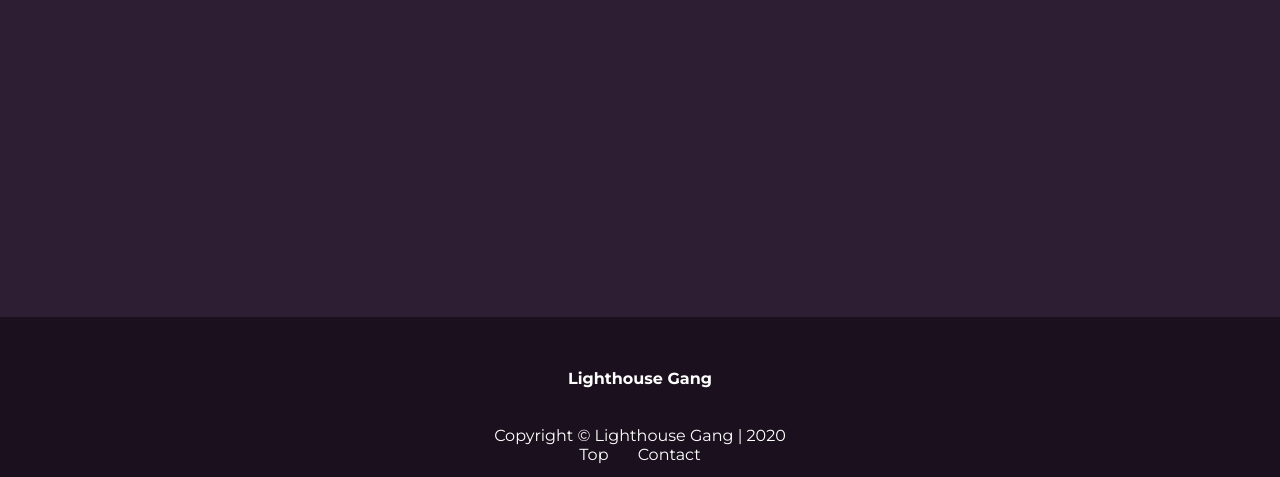
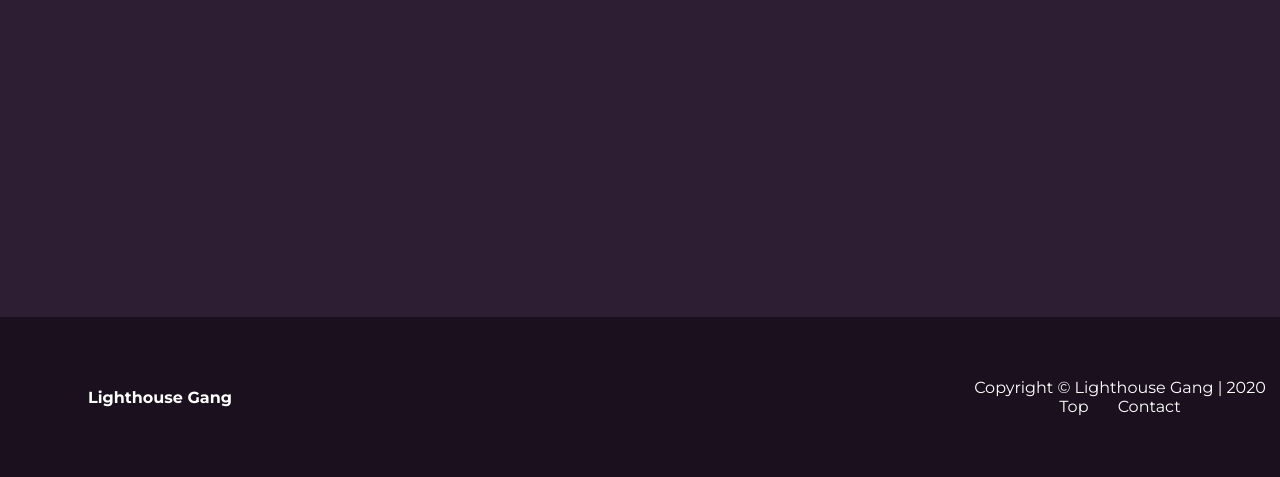
Before and after one commit to Devin-Harris/LightHouseHQ, a plain HTML site: page index.html in a window 1280 px wide. Shown: the part 3928-4405 px from the top of the page. Drawn offline with nearby package versions, Linux system fonts and the light colour scheme.

Commit message:
fixed footer for desktop

```diff
--- a/css/mediaQueries.scss
+++ b/css/mediaQueries.scss
@@ -269,6 +269,36 @@
             }
         }
     }
+
+    footer {
+        font-family: 'Montserrat';
+        display: grid;
+        grid-template-columns: 25% 50% 25%;
+        place-items: center;
+        background-color: #1B111E;
+        color: white;
+        width: 100vw;
+        height: 10rem;
+        h1 {
+
+        }
+        #rightFooter {
+            grid-column-start: 3;
+            text-align: center;
+            p {
+
+            }
+            #bottomRightFooter {
+                display: flex;
+                justify-content: center;
+                a {
+                    margin: 0 5%;
+                    text-decoration: none;
+                    color: white;
+                }
+            }
+        }
+    }
  }
 
 // Extra large devices (large desktops, 1200px and up)
```
Also changed, not shown: css/styles/mediaQueries.css, 1 other file. Lines whose indentation alone changed are shown as unchanged.
